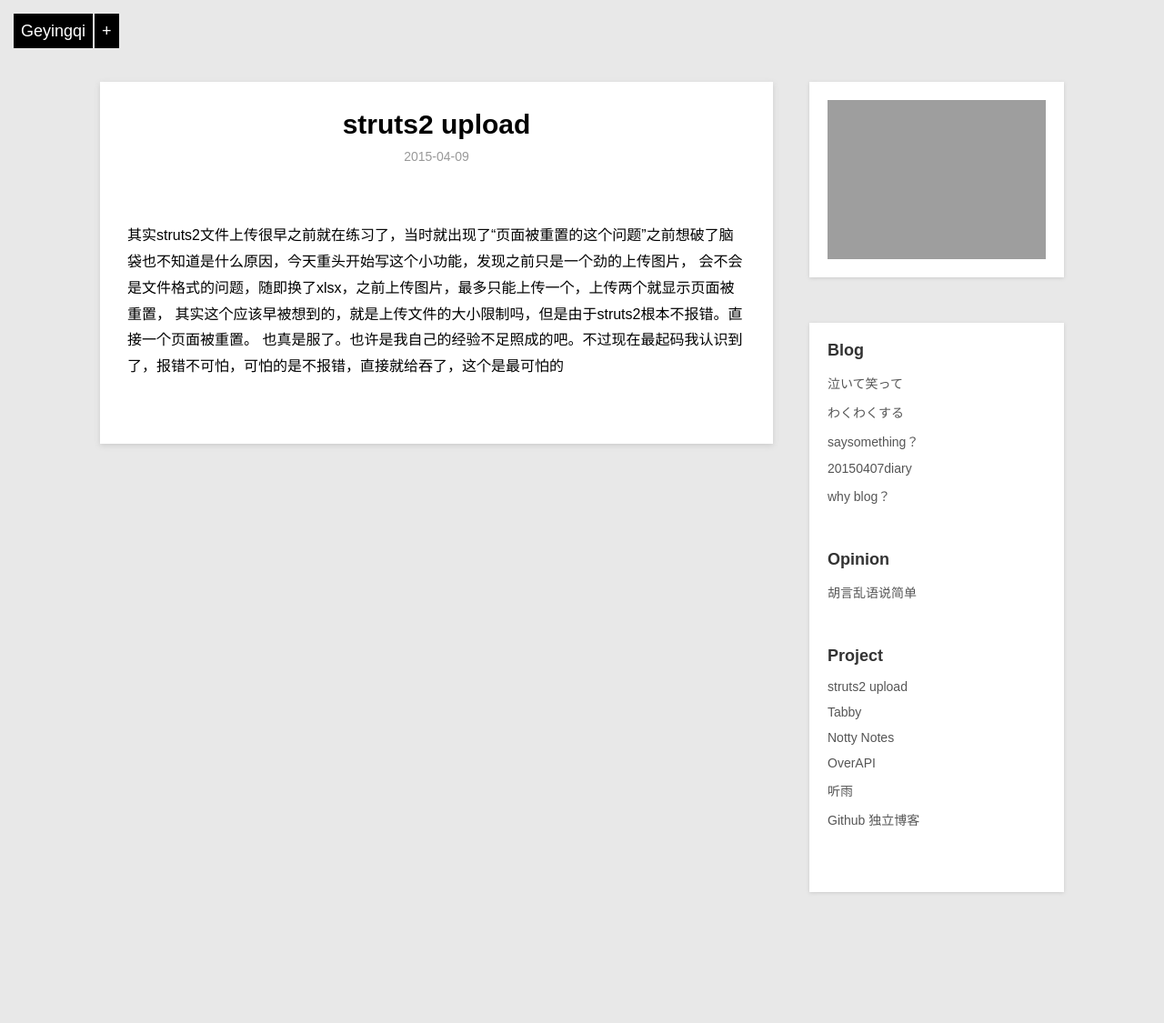
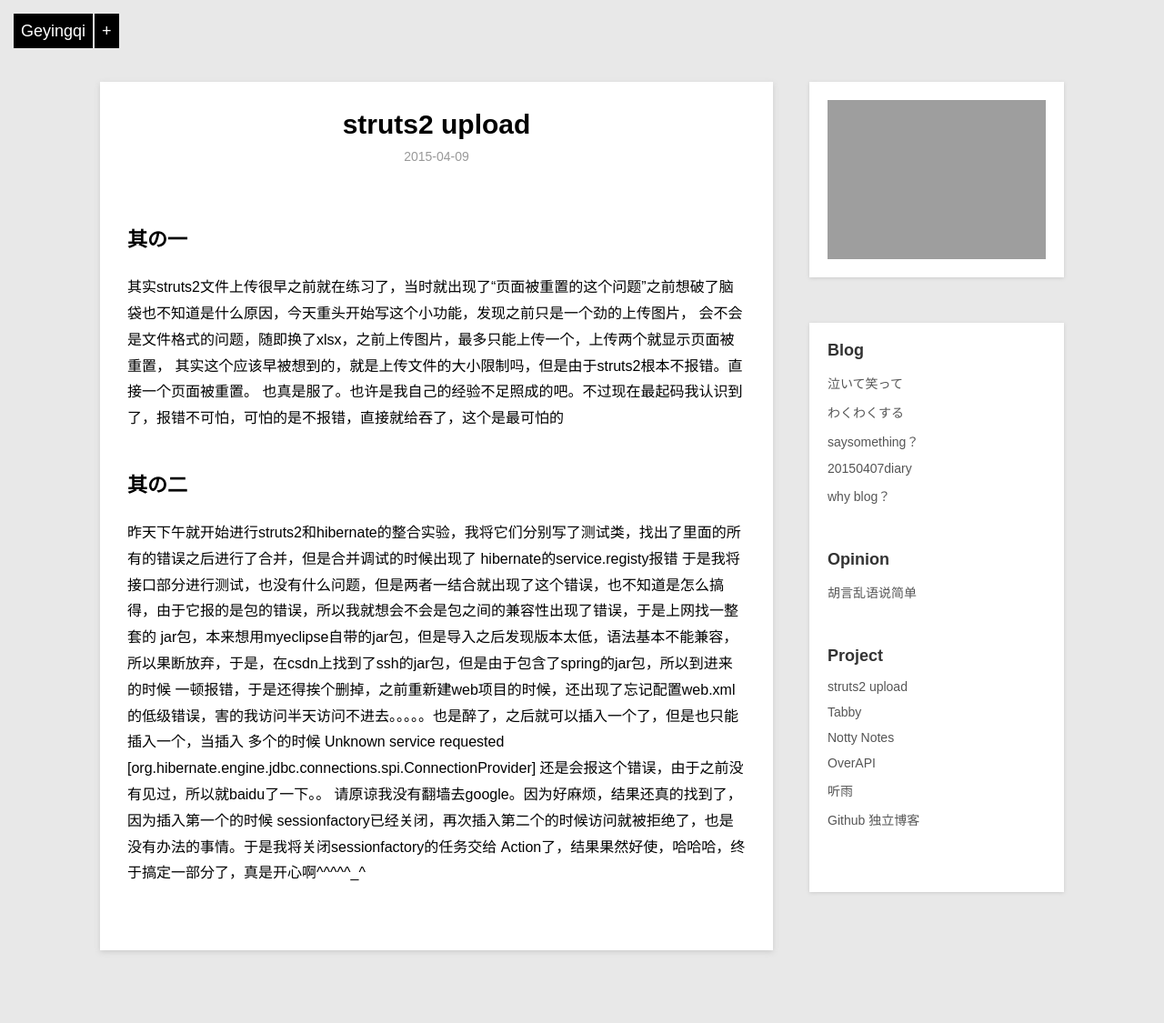
Before and after one commit to mowangdk/mowangdk.github.io, a Jekyll site: the page built from _posts/project/2015-04-09-struts2upload.md, in a window 1280 px wide. Shown: the whole page at 91% size. Built offline with Jekyll 4.4.1, drawn with Linux system fonts in a browser that asks for light colours; Markdown is read by kramdown in place of the engine named in the settings; before the commit the page ends 1031 px from its top, so only the background shows below that; grey boxes are pictures that could not be loaded.

Commit message:
new project

```diff
--- a/_posts/project/2015-04-09-struts2upload.md
+++ b/_posts/project/2015-04-09-struts2upload.md
@@ -4,8 +4,18 @@ title: struts2 upload
 category: project
 description: 终于解决了
 ---
-
+##其の一
 其实struts2文件上传很早之前就在练习了，当时就出现了“页面被重置的这个问题”之前想破了脑袋也不知道是什么原因，今天重头开始写这个小功能，发现之前只是一个劲的上传图片，
 会不会是文件格式的问题，随即换了xlsx，之前上传图片，最多只能上传一个，上传两个就显示页面被重置，
 其实这个应该早被想到的，就是上传文件的大小限制吗，但是由于struts2根本不报错。直接一个页面被重置。
 也真是服了。也许是我自己的经验不足照成的吧。不过现在最起码我认识到了，报错不可怕，可怕的是不报错，直接就给吞了，这个是最可怕的
+
+
+##其の二
+昨天下午就开始进行struts2和hibernate的整合实验，我将它们分别写了测试类，找出了里面的所有的错误之后进行了合并，但是合并调试的时候出现了 hibernate的service.registy报错
+于是我将接口部分进行测试，也没有什么问题，但是两者一结合就出现了这个错误，也不知道是怎么搞得，由于它报的是包的错误，所以我就想会不会是包之间的兼容性出现了错误，于是上网找一整套的
+jar包，本来想用myeclipse自带的jar包，但是导入之后发现版本太低，语法基本不能兼容，所以果断放弃，于是，在csdn上找到了ssh的jar包，但是由于包含了spring的jar包，所以到进来的时候
+一顿报错，于是还得挨个删掉，之前重新建web项目的时候，还出现了忘记配置web.xml的低级错误，害的我访问半天访问不进去。。。。。也是醉了，之后就可以插入一个了，但是也只能插入一个，当插入
+多个的时候   Unknown service requested [org.hibernate.engine.jdbc.connections.spi.ConnectionProvider] 还是会报这个错误，由于之前没有见过，所以就baidu了一下。。
+请原谅我没有翻墙去google。因为好麻烦，结果还真的找到了，因为插入第一个的时候 sessionfactory已经关闭，再次插入第二个的时候访问就被拒绝了，也是没有办法的事情。于是我将关闭sessionfactory的任务交给
+Action了，结果果然好使，哈哈哈，终于搞定一部分了，真是开心啊^_^^_^^_^
```
